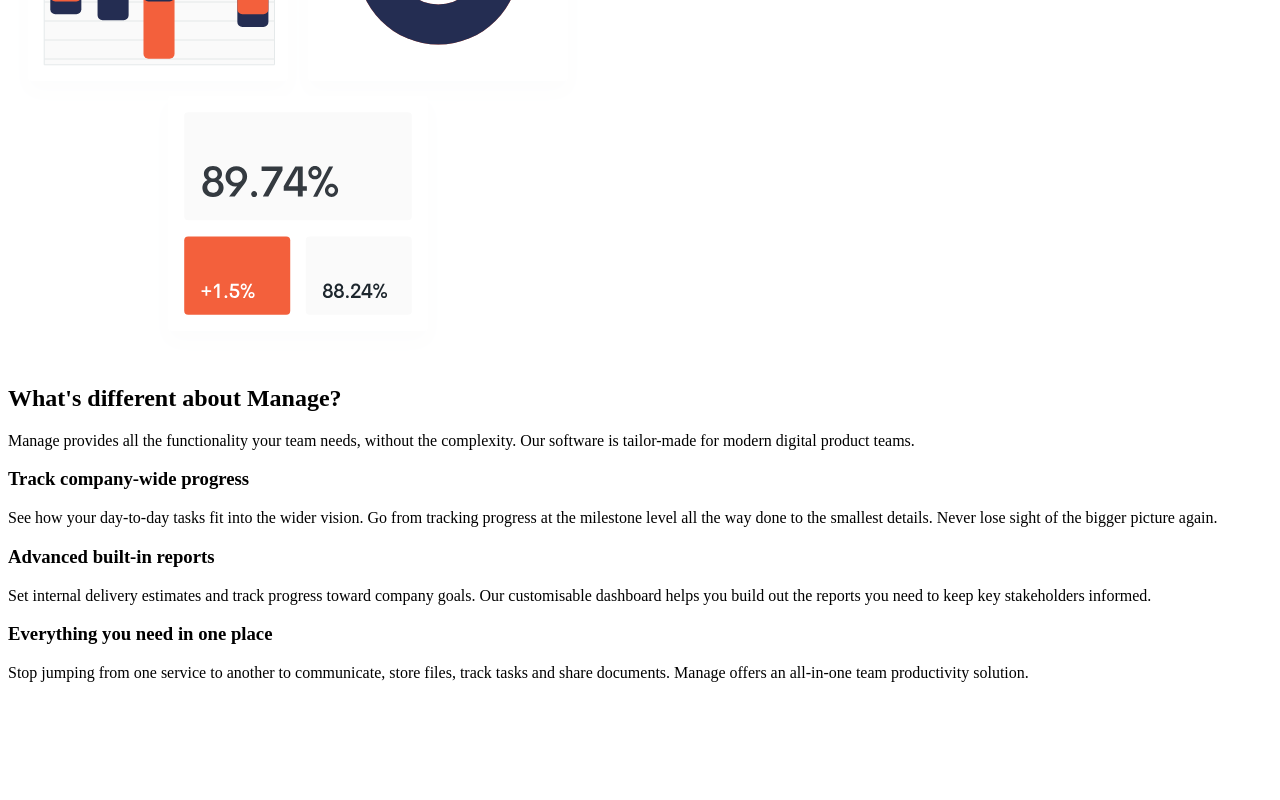
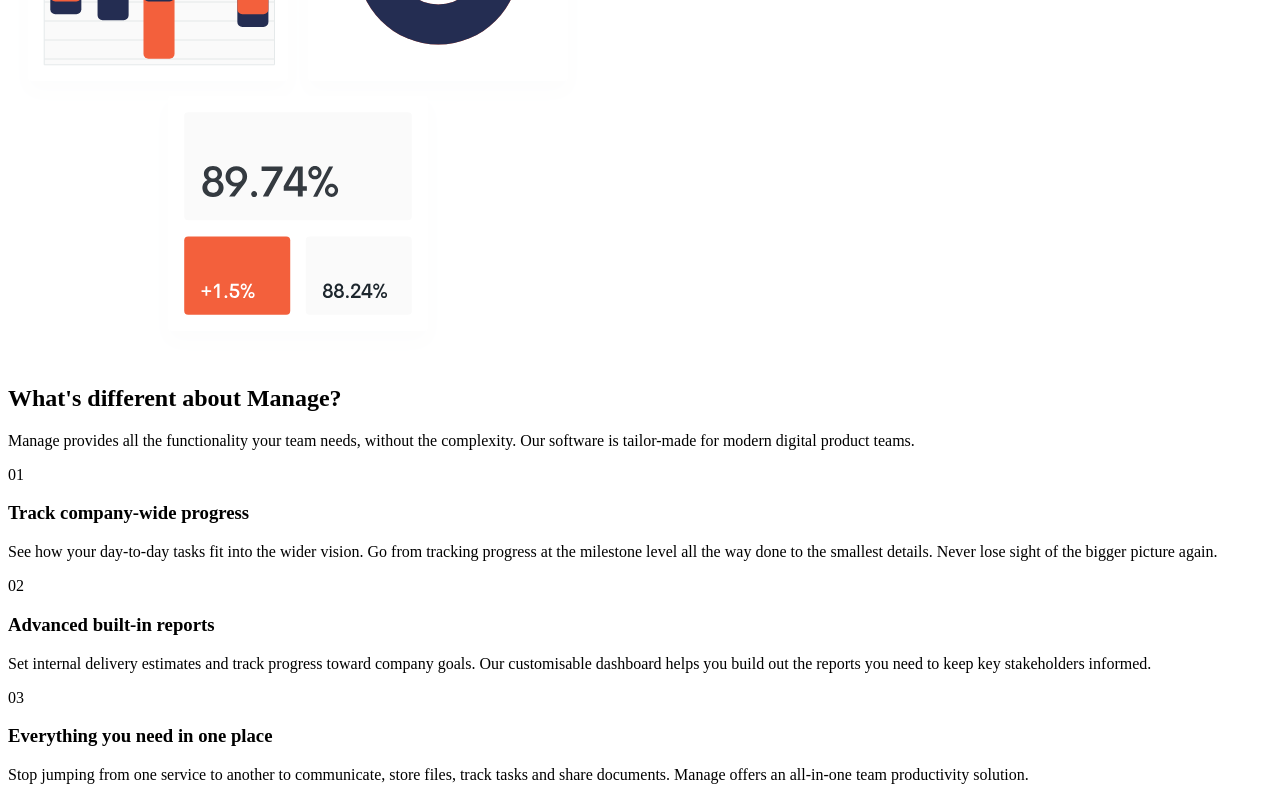
Before and after one commit to MilitusInnocent/manage-landing-page, a React (Create React App) app: page / in a window 1280 px wide. Shown: the part 514-1314 px from the top of the page. Before the commit the page ends 1212 px from the top, so only its background shows below. Built offline with nearby package versions, Linux system fonts and the light colour scheme.

Commit message:
Number prop added + implicit return

```diff
--- a/src/components/AboutCard.js
+++ b/src/components/AboutCard.js
@@ -1,12 +1,11 @@
 import React from 'react';
 
-const AboutCard = ({ heading, text}) => {
-    return (
-        <div className="about__card">
-            <h3 className="about__card__heading">{heading} </h3>
-            <p className="about__card__subheading">{text}</p>
-        </div>
-    )
-}
+const AboutCard = ({ number, heading, text }) => (
+    <div className="about__card">
+        <span className="about__card__number">{number}</span>
+        <h3 className="about__card__heading">{heading}</h3>
+        <p className="about__card__subheading">{text}</p>
+    </div>
+)
 
 export default AboutCard
```
